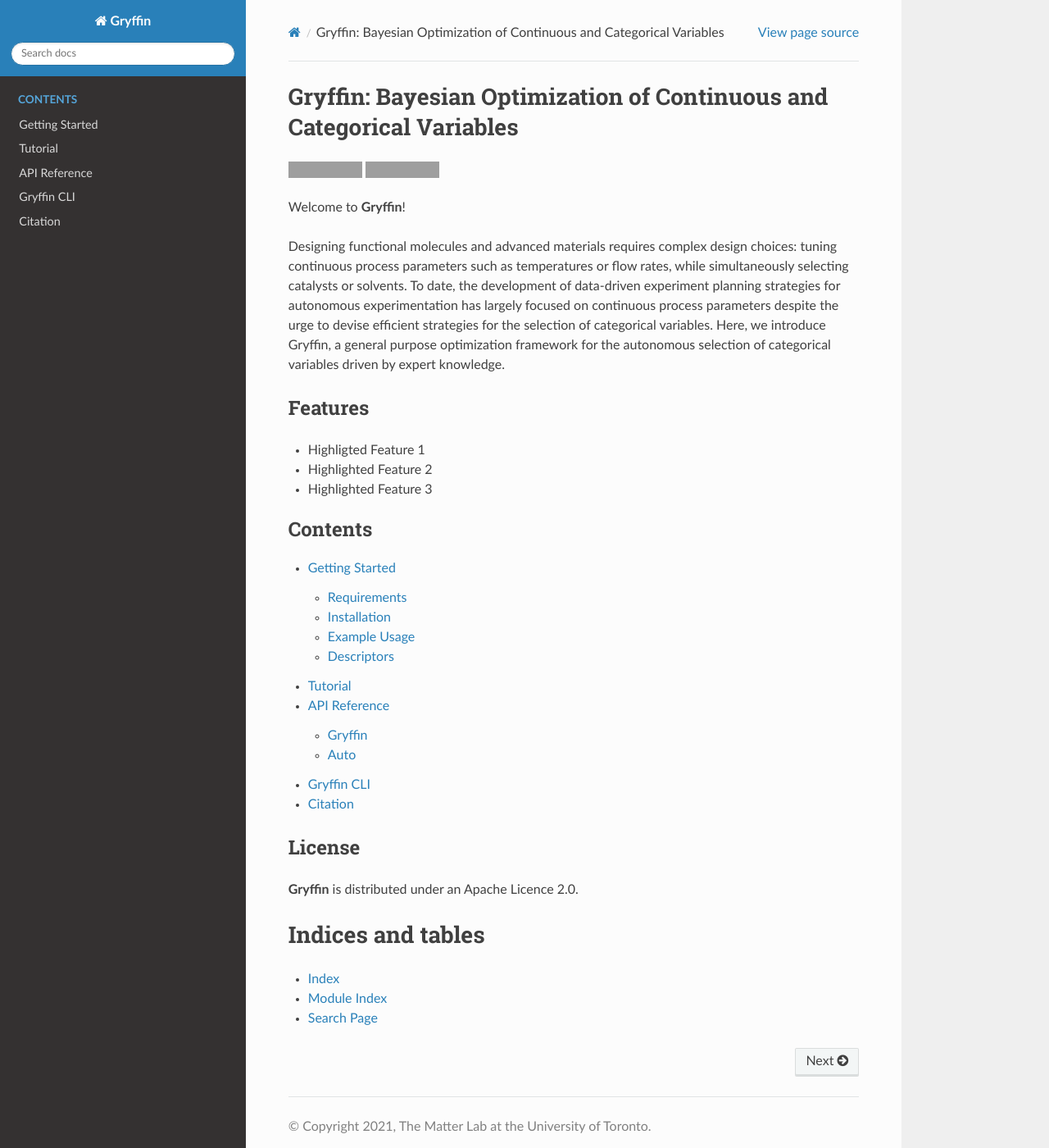
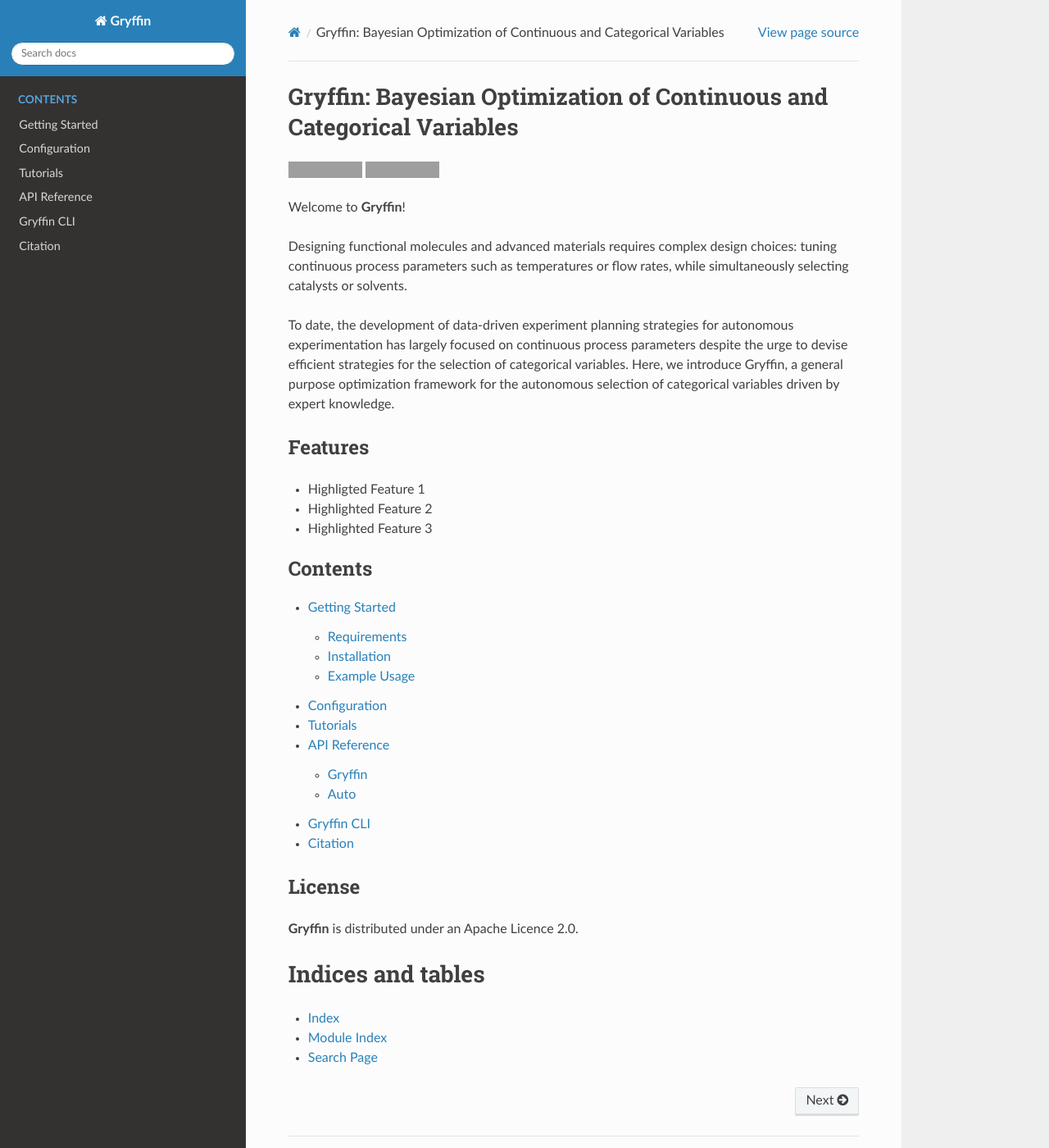
Before and after one commit to aspuru-guzik-group/gryffin, a Sphinx documentation site: the page built from docs/source/index.rst, in a window 1280 px wide and 1400 px high. Shown: the whole window at 82% size. Built offline with Sphinx 7.4.7 and the Read the Docs theme 2.0.0, drawn with Linux system fonts in a browser that asks for light colours; grey boxes are pictures that could not be loaded.

Commit message:
Add configuration page

```diff
--- /dev/null
+++ b/docs/source/configuration.rst
@@ -0,0 +1,4 @@
+Configuration
+=============
+
+This is about how to configure Gryffin
--- a/docs/source/getting_started.rst
+++ b/docs/source/getting_started.rst
@@ -59,7 +59,3 @@ This is a minimalist example of Gryffin in action.
 	    hyper_parameters['obj'] = merit
 
         observations.append(hyper_parameters)
-
-
-Descriptors
------------
--- a/docs/source/index.rst
+++ b/docs/source/index.rst
@@ -10,7 +10,9 @@ Welcome to **Gryffin**!
 
 Designing functional molecules and advanced materials requires complex design choices: tuning
 continuous process parameters such as temperatures or flow rates, while simultaneously selecting
-catalysts or solvents. To date, the development of data-driven experiment planning strategies for
+catalysts or solvents.
+
+To date, the development of data-driven experiment planning strategies for
 autonomous experimentation has largely focused on continuous process parameters despite the urge
 to devise efficient strategies for the selection of categorical variables. Here, we introduce Gryffin,
 a general purpose optimization framework for the autonomous selection of categorical variables
@@ -29,6 +31,7 @@ Features
    :caption: Contents
 
    getting_started
+   configuration
    tutorial
    api_documentation
    cli_documentation
--- a/docs/source/tutorial.rst
+++ b/docs/source/tutorial.rst
@@ -1,4 +1,6 @@
-Tutorial
-========
+Tutorials
+=========
 
 Links to tutorials
+
+Known Constraints
```
